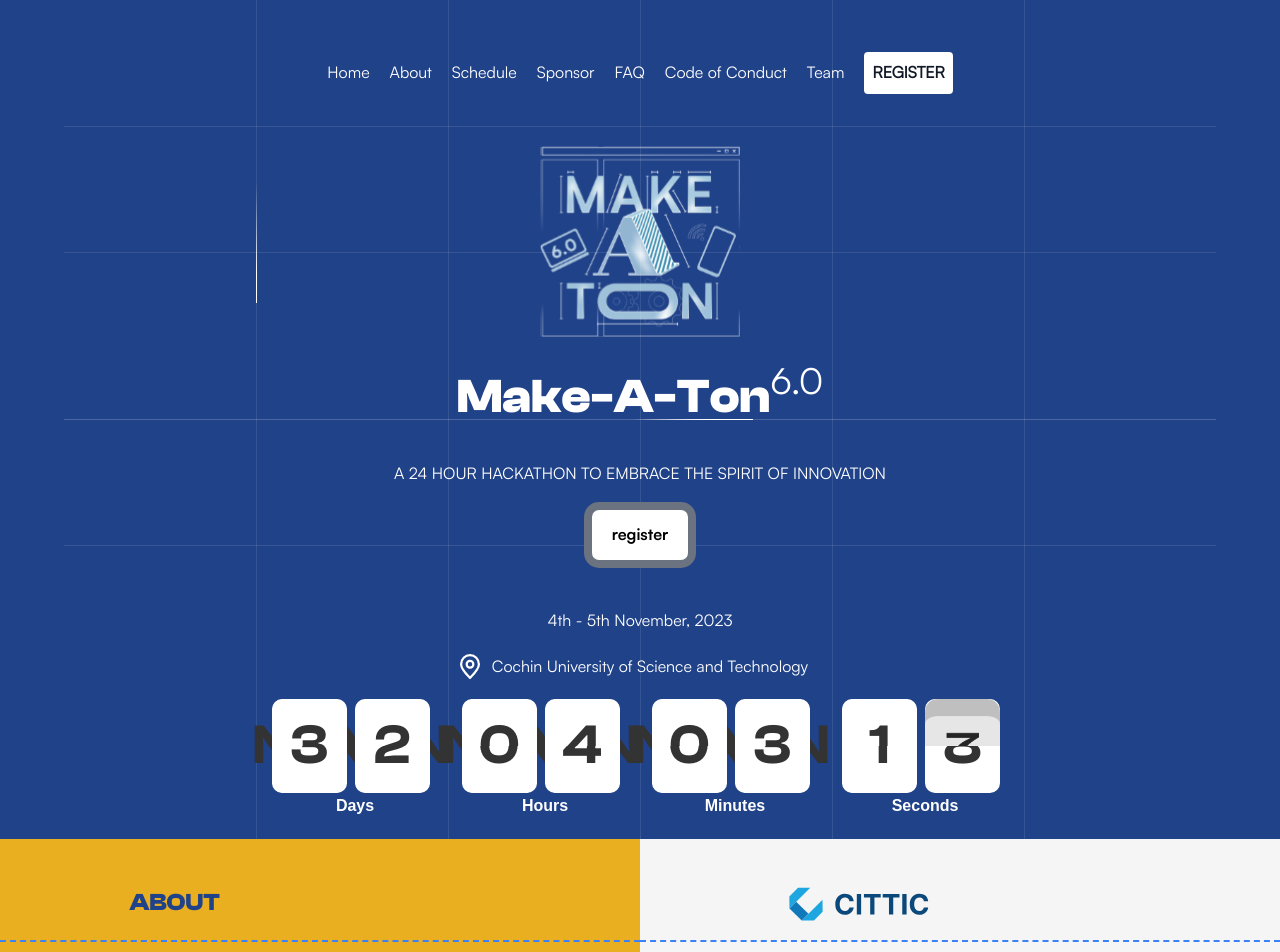
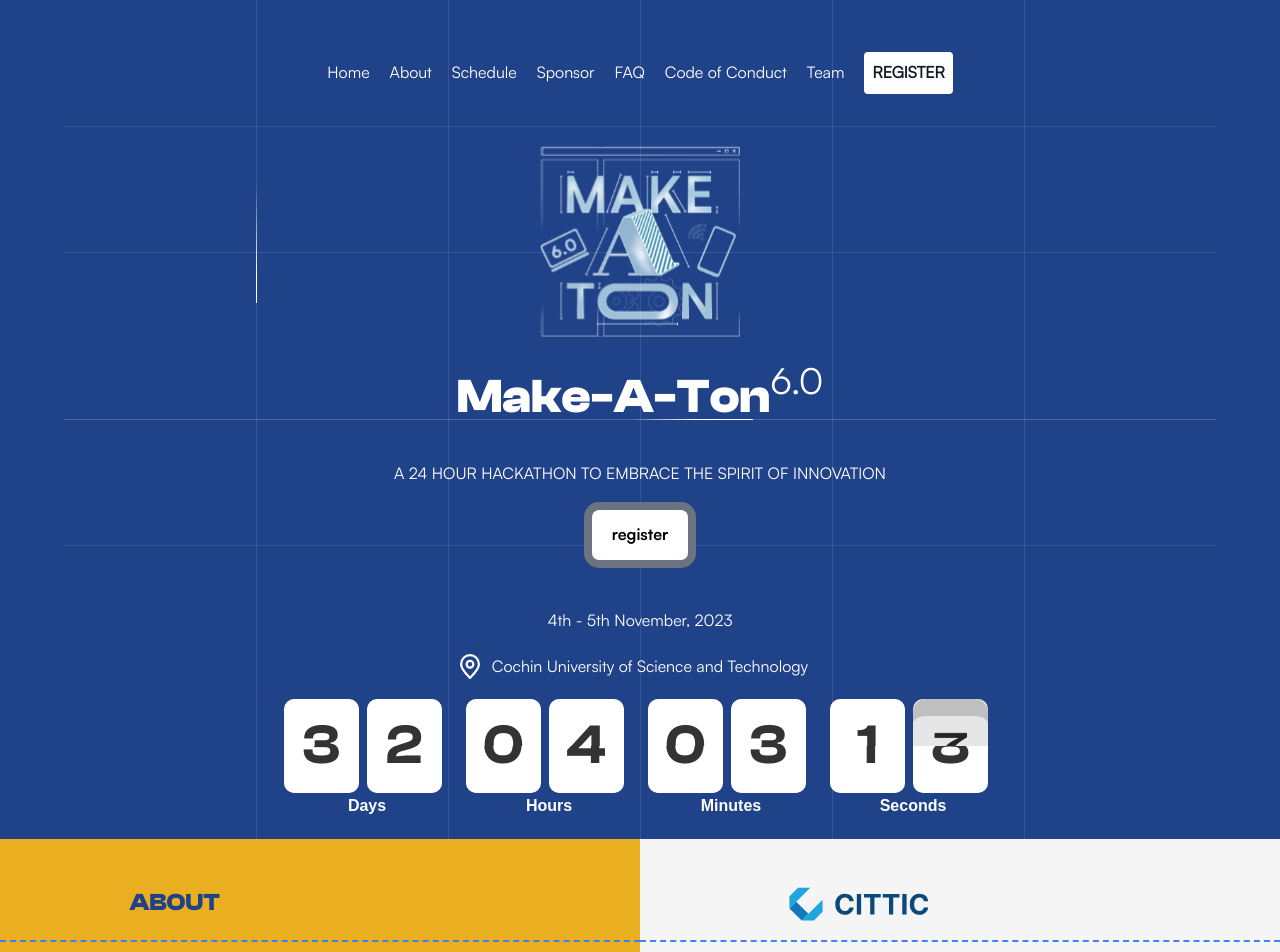
Before and after one commit to Make-a-Ton/make-a-ton-2024, a Next.js app: page / in a window 1280 px wide. Shown: the top 952 px of the page. Built offline with nearby package versions, Linux system fonts and the light colour scheme; a web font is replaced by a local one.

Commit message:
good counter

```diff
--- a/src/sections/Hero/Countdown.jsx
+++ b/src/sections/Hero/Countdown.jsx
@@ -26,7 +26,7 @@ function Number({count, label}) {
     }, [count]);
 
     return (
-        <div className="text-center mx-3">
+        <div className="text-center">
             {[tens, ones].map((num, index) => (
                 <div className="digit mr-2" data-num={num} key={index}>
                     <span className="base">{index === 0 ? Math.floor(next/10) : next % 10}</span>
@@ -41,7 +41,12 @@ function Number({count, label}) {
 }
 
 export default function Countdown() {
-    const [date, setDate] = useState({});
+    const [date, setDate] = useState({
+        day: 0,
+        hour: 0,
+        minute: 0,
+        second: 0,
+    });
 
     useEffect(() => {
         const int = setInterval(
--- a/src/styles/globals.css
+++ b/src/styles/globals.css
@@ -743,4 +743,6 @@ html, body {
     width: 100%;
     display: flex;
     justify-content: center;
+    flex-wrap: wrap;
+    gap: 1rem;
 }
```
